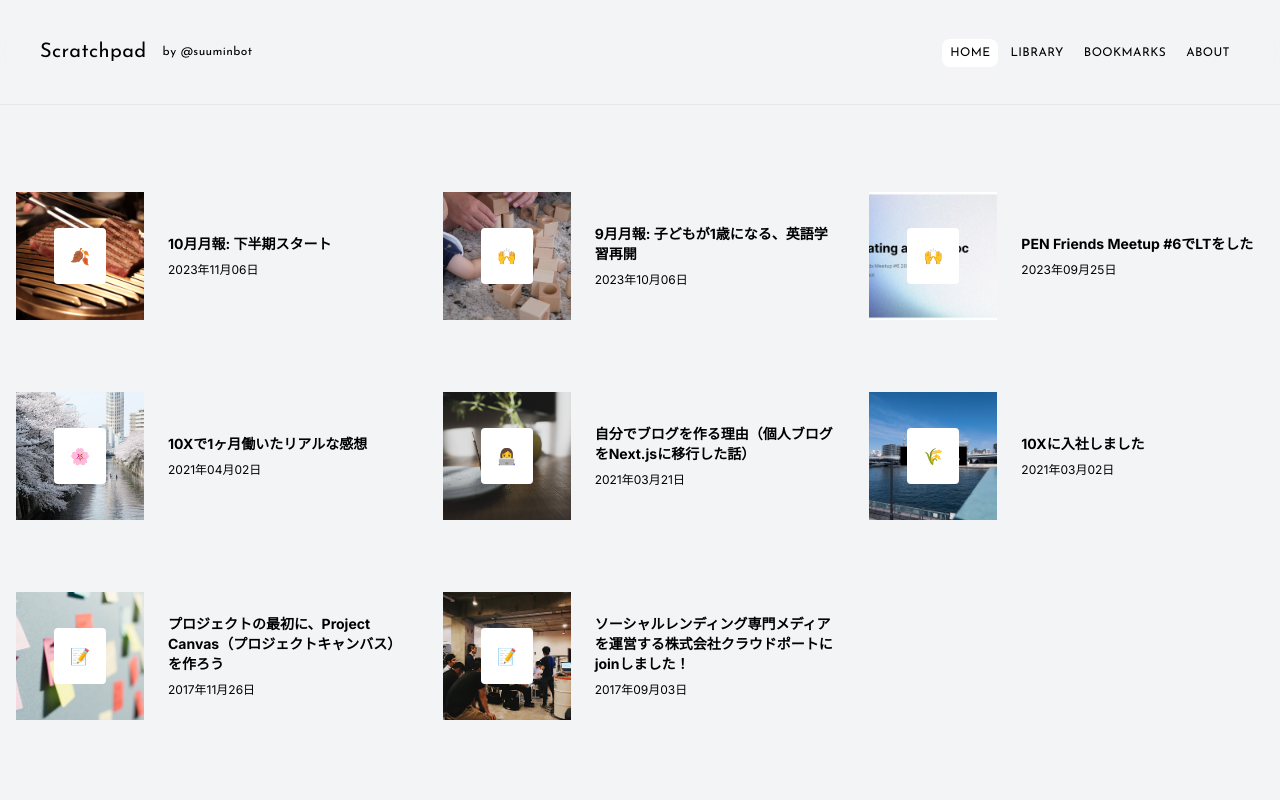
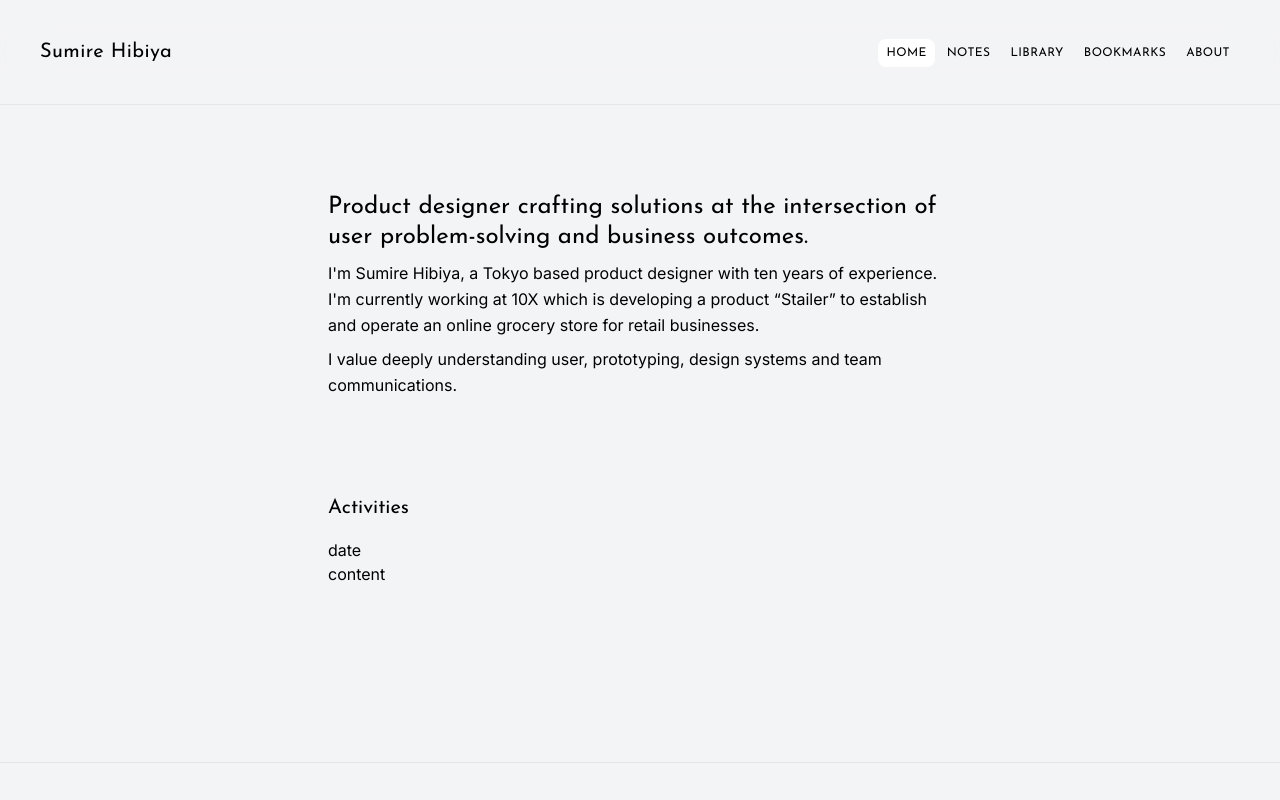
Before and after one commit to suuminbot/sumirehibiyacom, a Next.js app: page / in a window 1280 px wide. Shown: the top 800 px of the page. Built offline with nearby package versions, Linux system fonts and the light colour scheme; what tailwindcss-fluid-type would draw is missing.

Commit message:
HomeからNotesを分離

```diff
--- a/app/components/header.tsx
+++ b/app/components/header.tsx
@@ -40,13 +40,13 @@ const Header: React.FC = () => {
       <div className="flex items-center mb-3 md:mb-0">
         <h1 className="text-lg md:text-xl !leading-none">
           <Link href="/" className="hover:no-underline mr-4">
-            Scratchpad
+            Sumire Hibiya
           </Link>
         </h1>
-        <p className="text-xs">by @suuminbot</p>
       </div>
       <div>
         <MenuLink href="/" label="HOME" currentPath={currentPath} />
+        <MenuLink href="/notes" label="NOTES" currentPath={currentPath} />
         <MenuLink href="/library" label="LIBRARY" currentPath={currentPath} />
         <MenuLink
           href="/bookmarks"
--- a/app/globals.css
+++ b/app/globals.css
@@ -10,10 +10,10 @@
     @apply hover:underline;
   }
   h2 {
-    @apply my-4 text-2xl font-bold;
+    @apply my-4 text-xl;
   }
   h3 {
-    @apply mt-12 mb-4 text-lg font-bold;
+    @apply mt-12 mb-4 text-lg;
   }
   h3:first-child {
     @apply mt-0;
--- /dev/null
+++ b/app/notes/page.tsx
@@ -0,0 +1,81 @@
+import fs from 'fs'
+import path from 'path'
+import matter from 'gray-matter'
+import Link from 'next/link'
+import Image from 'next/image'
+import type { Metadata } from 'next'
+import PageTitle from '../components/pageTitle'
+
+export const metadata: Metadata = {
+  title: 'sumirehibiya.com',
+  openGraph: {
+    images: ['/og.png'],
+  },
+}
+
+export default async function Home() {
+  // contentディレクトリ内のマークダウンファイル一覧を取得
+  const postsDirectory = path.join(process.cwd(), 'content/notes')
+  const fileNames = fs.readdirSync(postsDirectory)
+
+  // 各ファイルの中身を取得
+  const posts = await Promise.all(
+    // 各ファイル情報を取得
+    fileNames.map(async (fileName) => {
+      const filePath = path.join(postsDirectory, fileName)
+      const fileContents = fs.readFileSync(filePath, 'utf8')
+      const { data } = matter(fileContents)
+      const date = new Date(data.date) // 記事の日付
+      const d = `${date.getFullYear()}年${('0' + (date.getMonth() + 1)).slice(
+        -2
+      )}月${('0' + date.getDate()).slice(-2)}日`
+
+      // slugとfrontmatter(title, date, description)を取得
+      return {
+        slug: fileName.replace('.md', ''),
+        frontmatter: data,
+        d: d,
+      }
+    })
+  ).then((posts) =>
+    // 最新日付順に並び替え
+    posts.sort((a, b) =>
+      new Date(b.frontmatter.date) > new Date(a.frontmatter.date) ? 1 : -1
+    )
+  )
+
+  return (
+    <div>
+      <PageTitle text="Notes" />
+      <div className="grid gap-4 md:grid-cols-2 md:gap-8 lg:grid-cols-3">
+        {posts.map((post) => (
+          <div key={post.slug} className="flex mb-10 items-center">
+            <Link
+              href={`/notes/${post.slug}`}
+              className="mr-6 w-20 h-20 md:w-32 md:h-32 flex-none relative flex justify-center items-center hover:no-underline"
+            >
+              <p className="z-10 p-4 bg-white rounded">
+                {post.frontmatter.icon}
+              </p>
+              <Image
+                src={`${post.frontmatter.coverImage}`}
+                alt={`${post.frontmatter.title}`}
+                fill
+                className="object-cover"
+              />
+            </Link>
+            <div>
+              <Link
+                href={`/notes/${post.slug}`}
+                className="text-sm font-bold block mb-2"
+              >
+                {post.frontmatter.title}
+              </Link>
+              <p className="text-xs">{post.d}</p>
+            </div>
+          </div>
+        ))}
+      </div>
+    </div>
+  )
+}
--- a/app/page.tsx
+++ b/app/page.tsx
@@ -1,8 +1,5 @@
-import fs from 'fs'
-import path from 'path'
-import matter from 'gray-matter'
 import Link from 'next/link'
-import Image from 'next/image'
+// import Image from 'next/image'
 import type { Metadata } from 'next'
 
 export const metadata: Metadata = {
@@ -12,64 +9,40 @@ export const metadata: Metadata = {
   },
 }
 
-export default async function Home() {
-  // contentディレクトリ内のマークダウンファイル一覧を取得
-  const postsDirectory = path.join(process.cwd(), 'content/notes')
-  const fileNames = fs.readdirSync(postsDirectory)
-
-  // 各ファイルの中身を取得
-  const posts = await Promise.all(
-    // 各ファイル情報を取得
-    fileNames.map(async (fileName) => {
-      const filePath = path.join(postsDirectory, fileName)
-      const fileContents = fs.readFileSync(filePath, 'utf8')
-      const { data } = matter(fileContents)
-      const date = new Date(data.date) // 記事の日付
-      const d = `${date.getFullYear()}年${('0' + (date.getMonth() + 1)).slice(
-        -2
-      )}月${('0' + date.getDate()).slice(-2)}日`
-
-      // slugとfrontmatter(title, date, description)を取得
-      return {
-        slug: fileName.replace('.md', ''),
-        frontmatter: data,
-        d: d,
-      }
-    })
-  ).then((posts) =>
-    // 最新日付順に並び替え
-    posts.sort((a, b) =>
-      new Date(b.frontmatter.date) > new Date(a.frontmatter.date) ? 1 : -1
-    )
-  )
-
+export default function Home() {
   return (
-    <div className="grid gap-4 md:grid-cols-2 md:gap-8 lg:grid-cols-3">
-      {posts.map((post) => (
-        <div key={post.slug} className="flex mb-10 items-center">
-          <Link
-            href={`/notes/${post.slug}`}
-            className="mr-6 w-20 h-20 md:w-32 md:h-32 flex-none relative flex justify-center items-center hover:no-underline"
-          >
-            <p className="z-10 p-4 bg-white rounded">{post.frontmatter.icon}</p>
-            <Image
-              src={`${post.frontmatter.coverImage}`}
-              alt={`${post.frontmatter.title}`}
-              fill
-              className="object-cover"
-            />
-          </Link>
+    <div className="w-1/2 m-auto">
+      <div className="mb-24">
+        <p className="mb-2 text-2xl font-display !leading-tight">
+          Product designer crafting solutions at the intersection of user
+          problem-solving and business outcomes.
+        </p>
+        <p className="mb-2 !leading-relaxed">
+          I'm Sumire Hibiya, a Tokyo based product designer with ten years of
+          experience. I'm currently working at{' '}
+          <Link href="https://10x.co.jp/" target="_blank">
+            10X
+          </Link>{' '}
+          which is developing a product “Stailer” to establish and operate an
+          online grocery store for retail businesses.
+        </p>
+        <p className="!leading-relaxed">
+          I value deeply understanding user, prototyping, design systems and
+          team communications.
+        </p>
+        <Link href="/about" />
+      </div>
+      <h2 className="font-display">Activities</h2>
+      <div>
+        {/* card */}
+        <div className="flex">
           <div>
-            <Link
-              href={`/notes/${post.slug}`}
-              className="text-sm font-bold block mb-2"
-            >
-              {post.frontmatter.title}
-            </Link>
-            <p className="text-xs">{post.d}</p>
+            {' '}
+            <p>date</p>
+            <p>content</p>
           </div>
         </div>
-      ))}
+      </div>
     </div>
   )
 }
```
